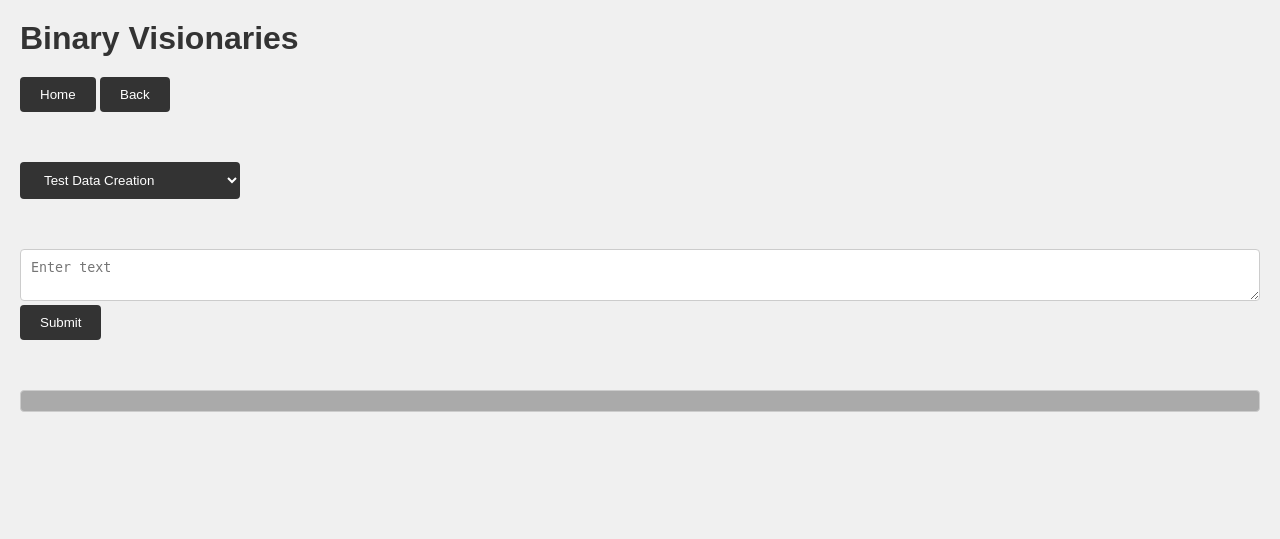
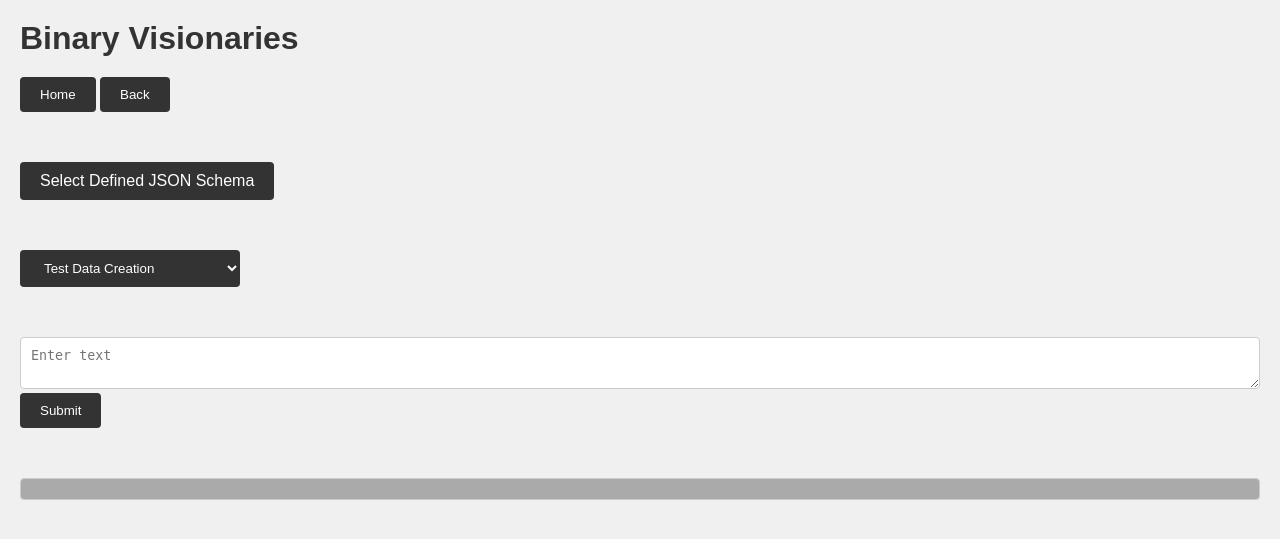
Before and after one commit to gaganthesky/BinaryVisionariesHack, a Flask app: page / in a window 1280 px wide. Shown: the top 539 px of the page. Run offline with Flask 3, Linux system fonts and the light colour scheme.

Commit message:
Added Check box if Preferred JSON schema has to be selected

```diff
--- a/static/index.html
+++ b/static/index.html
@@ -10,6 +10,11 @@
 
     <button id="homeBtn">Home</button>
     <button id="backBtn">Back</button>
+
+    <div style="margin-top: 50px;"></div> <!-- Adjust the spacing here -->
+
+    <input type="checkbox" id="predefinedStringCheckbox" class="styled-checkbox">
+    <label for="predefinedStringCheckbox">Select Defined JSON Schema</label>
 
     <div id="TokenUsedDIV" class="outputContainer"></div>
 
--- a/static/script.js
+++ b/static/script.js
@@ -11,6 +11,13 @@ document.addEventListener('DOMContentLoaded', function() {
   var behavior = 'You are a Test Data Manager for a Bank, providing accounts for UAT testing, the output should always be in JSON format';
   var testDataRoleTag = true;
   var aioutputDivFlag = false;
+
+  var predefinedStringCheckbox = document.getElementById('predefinedStringCheckbox');
+  var count = 0;
+
+  var defaultJSONPrompt = ".\nWhen you respond to me, do not give commentary. Please make your entire response a valid JSON object with valid JSON formatting and syntax.";//"\nInclude no other commentary, just provide RFC8295 compliant JSON result";
+  var jsonStructure3 = "{ \"accounts\": [ { \"name\": string, \"accountId\": string, \"phoneNumber\": string, \"creditCards\": [ { \"creditCardNumber\": string, \"availableCreditLimit\": number, \"totalCreditLimit\": number } ], \"checkingAccounts\": [ { \"accountNumber\": string, \"balance\": number } ], \"address\": { \"line1\": string, \"line2\": string, \"city\": string, \"state\": string, \"zipCode\": string }, \"email\": string } ] }";
+  var ask = ".\nWhen you respond to me, do not give commentary. Make your entire response a valid syntax JSON object, an array of accounts. Please provide the accounts in the following JSON key/value structure. : " + jsonStructure3;
 
    // Handle the Home button
   homeBtn.addEventListener('click', function() {
@@ -70,7 +77,15 @@ document.addEventListener('DOMContentLoaded', function() {
     var inputText = document.getElementById('inputText').value;
 
     // Append the static line to the user's input
-    var modifiedInput = inputText + ".\nWhen you respond to me, do not give commentary. Please make your entire response a valid JSON object with valid JSON formatting and syntax.";//"\nInclude no other commentary, just provide RFC8295 compliant JSON result";
+    var modifiedInput = inputText;
+    if(count == 0 && predefinedStringCheckbox.checked){
+      modifiedInput = inputText + ask;
+      count++;
+    }
+    else{
+      modifiedInput = inputText + defaultJSONPrompt;
+    }
+
 
     if(testDataRoleTag){
       content = modifiedInput;
@@ -98,7 +113,7 @@ document.addEventListener('DOMContentLoaded', function() {
       body: JSON.stringify({ conversation: conversation, behavior: behavior })
     })
     .then(function(response) {
-      console.log("Response Headers : ", response.headers);
+      //console.log("Response Headers : ", response.headers);
       return response.json();
     })
     .then(function(data) {
--- a/static/styles.css
+++ b/static/styles.css
@@ -66,4 +66,28 @@ select {
   color: #333;
 }
 
+/* Styled checkbox styles */
+.styled-checkbox {
+  display: none; /* Hide the default checkbox */
+}
+
+/* Style the label to look like a button */
+.styled-checkbox + label {
+  display: inline-block;
+  padding: 10px 20px;
+  background-color: #333;
+  color: #fff;
+  border: none;
+  border-radius: 4px;
+  cursor: pointer;
+  transition: background-color 0.3s, color 0.3s; /* Add smooth transition */
+}
+
+/* Change label background color and text color when checked */
+.styled-checkbox:checked + label {
+  background-color: blue; /* Change background color to blue */
+  color: #fff;
+}
+
+
 /* Add more styles as needed */
```
